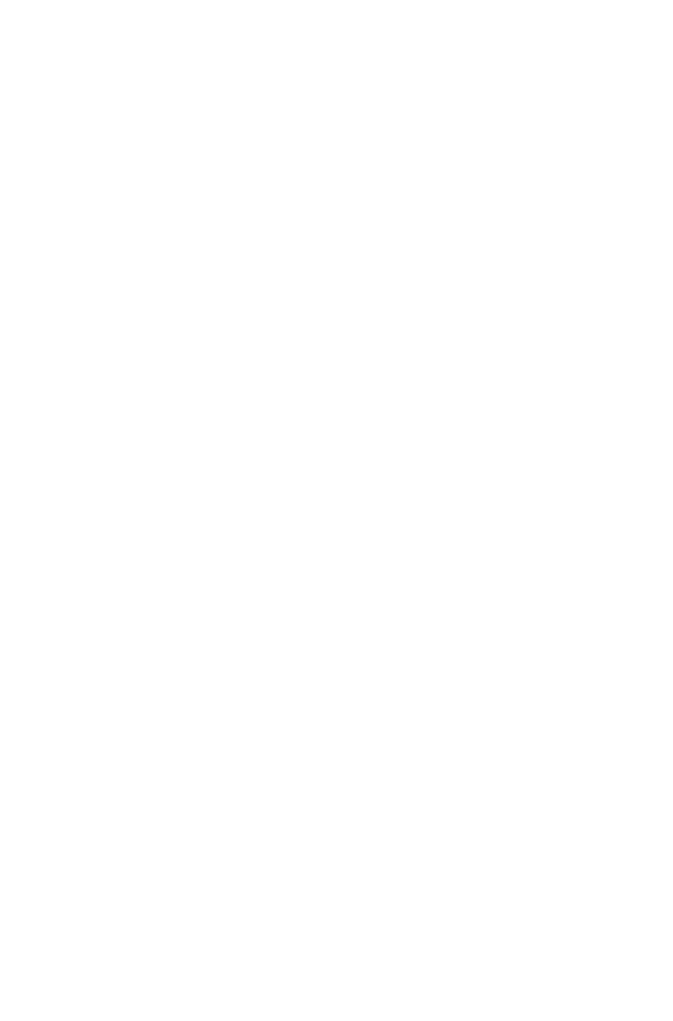
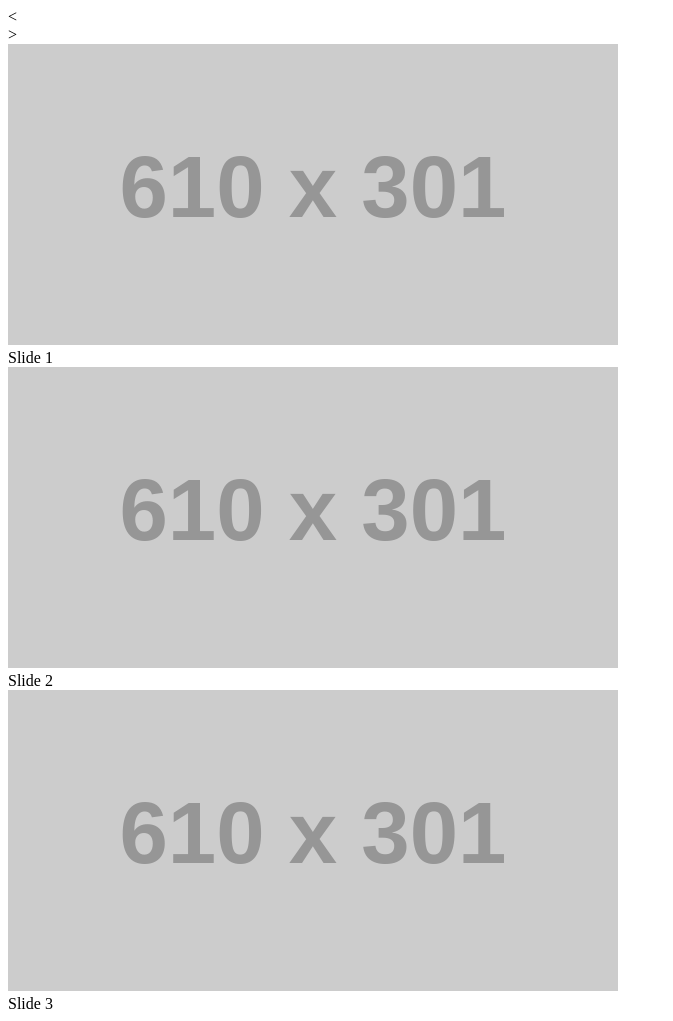
Before and after one commit to leenabhadange01/slider, a plain HTML site: page index.html in a window 1280 px wide. Shown: the whole page, without its empty margins (0-673 px from the left). Before the commit the page ends 800 px from the top, so only its background shows below. Drawn offline with Linux system fonts and the light colour scheme; placeholder pictures from the web are drawn by us.

Commit message:
document added

```diff
--- a/index.html
+++ b/index.html
@@ -10,6 +10,28 @@
 </head>
 
 <body>
+    <div class="carousel-container">
+        <div class="navigation">
+            <div class="prev nav-btn">
+                <</div> <div class="next nav-btn">>
+            </div>
+        </div>
+        <div class="carousel">
+            <div class="item main">
+                <img src="https://via.placeholder.com/610x301" alt="Slide1" />
+                <div class="caption">Slide 1</div>
+            </div>
+            <div class="item">
+                <img src="https://via.placeholder.com/610x301" alt="Slide2" />
+                <div class="caption">Slide 2</div>
+            </div>
+            <div class="item">
+                <img src="https://via.placeholder.com/610x301" alt="Slide3" />
+                <div class="caption">Slide 3</div>
+            </div>
+        </div>
+    </div>
+
     <script src="script.js"></script>
 </body>
 
```
